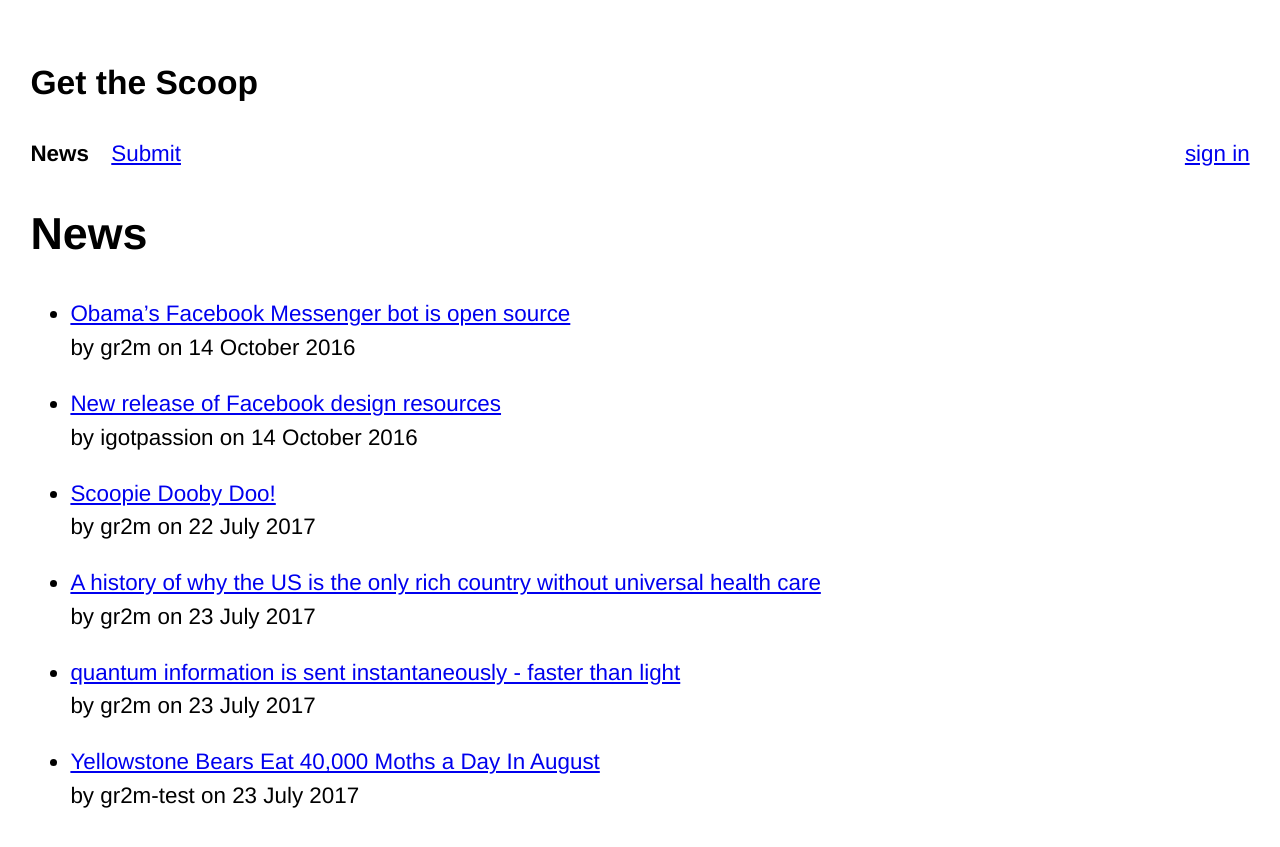
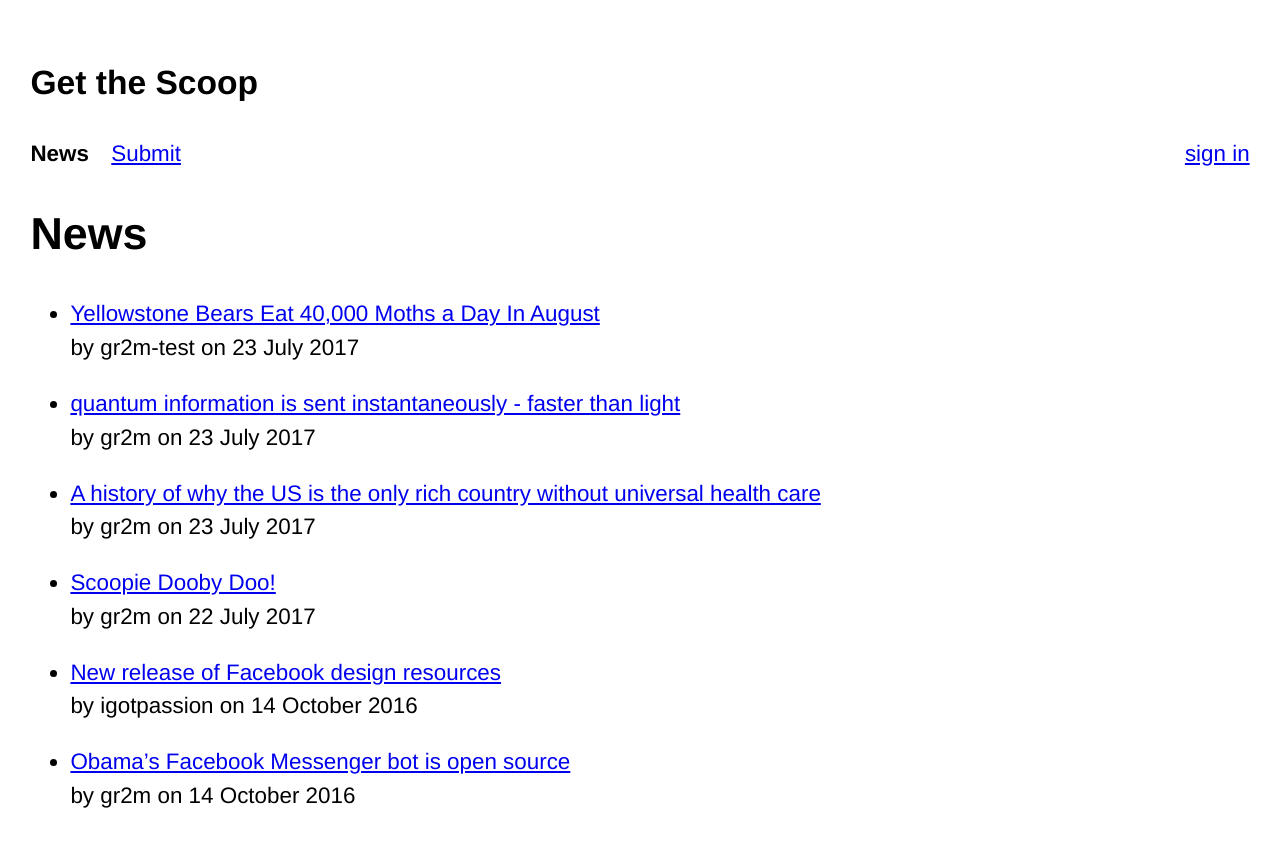
Before and after one commit to octonews/octonews, a Jekyll site: the page built from index.md, in a window 1280 px wide. Shown: the top 847 px of the page. Built offline with Jekyll 4.4.1, drawn with Linux system fonts in a browser that asks for light colours; nearby versions of some CDN libraries.

Commit message:
show news by submit date, newest first
closes #16

```diff
--- a/index.md
+++ b/index.md
@@ -3,7 +3,7 @@ layout: default
 title: News
 ---
 
-{% for funk in site.data.news %}
+{% for funk in site.data.news reversed | sort:"submittedAt" %}
 {% assign post = funk[1] %}
 * [{{ post.title }}]({{ post.url }})
   by {{post.submittedBy}} on {{post.submittedAt | date_to_long_string}}
```
